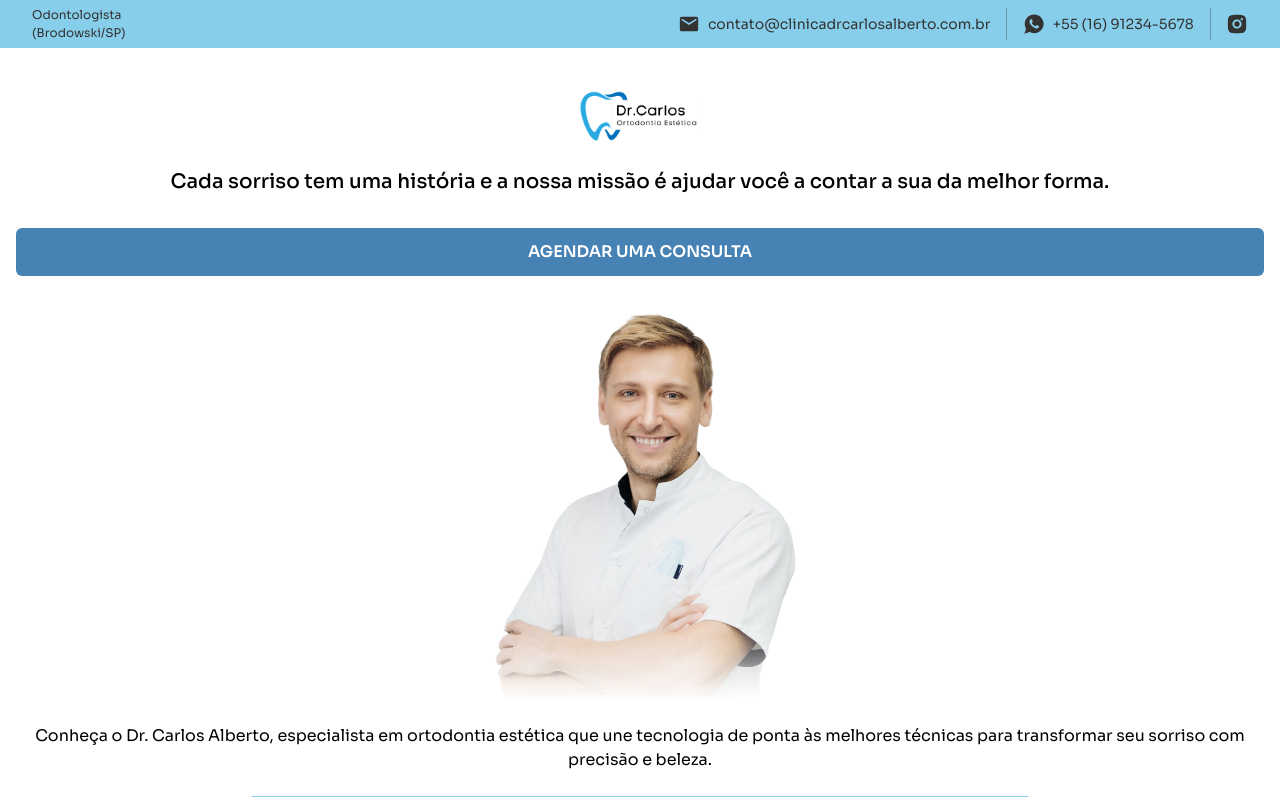
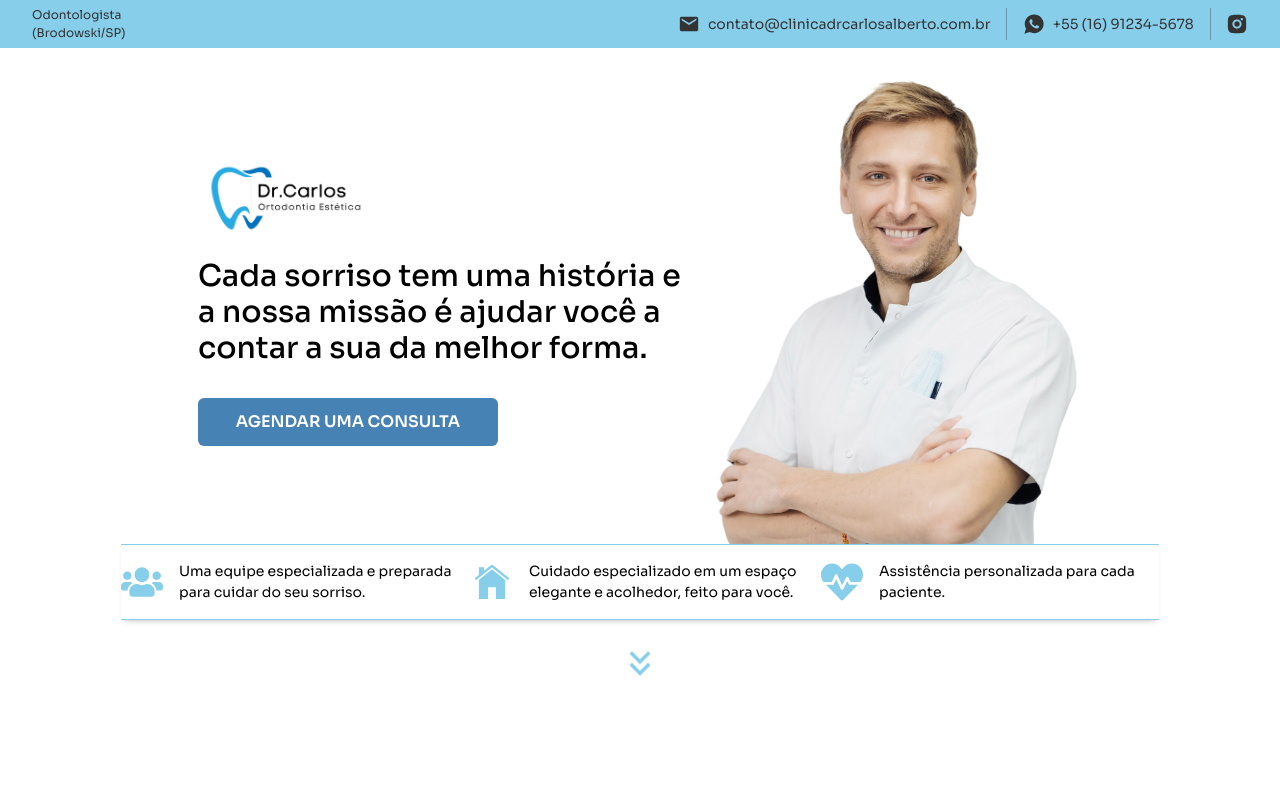
Before and after one commit to oliveiradniel/landingpage-ortodontia-carlos, a React (Vite) app: page / in a window 1280 px wide. Shown: the top 800 px of the page. Built offline with nearby package versions, Linux system fonts and the light colour scheme.

Commit message:
style: make changes to HeroSection to be adaptable on larger devices

```diff
--- a/src/sections/HeroSection.tsx
+++ b/src/sections/HeroSection.tsx
@@ -4,58 +4,51 @@ import { MdKeyboardDoubleArrowDown } from "react-icons/md";
 
 export default function HeroSection() {
   return (
-    <div className="min-h-screen pt-6 flex justify-center">
-      <div className="flex flex-col items-center gap-6">
+    <div className="flex justify-center">
+      <div className="flex flex-col items-center gap-6 sm:gap-0">
+        <div className="flex flex-col sm:flex-row items-center">
+          <div className="flex flex-col gap-6 items-center sm:items-start w-full">
             <img
               src="/logo.png"
               alt=""
               aria-hidden="true"
-          className="h-14 w-[140px]"
+              className="h-14 w-[140px] lg:h-18 lg:w-[180px]"
             />
 
-        <h1 className="text-center text-xl font-medium">
-          Cada sorriso tem uma história e a nossa missão é ajudar você a contar
-          a sua da melhor forma.
+            <h1 className="text-center text-xl sm:text-2xl md:text-3xl font-medium sm:text-start sm:max-w-[400px] md:max-w-[500px]">
+              Cada sorriso tem uma história e a nossa missão é ajudar você a
+              contar a sua da melhor forma.
             </h1>
 
-        <button className="bg-linear-to-r bg-steel-blue w-full py-3 rounded-md text-[#fff] font-semibold cursor-pointer hover:bg-steel-blue/90 transition duration-300 mt-2 ease-in-out hover:scale-[1.005]">
+            <button className="bg-linear-to-r bg-steel-blue py-3 rounded-md text-[#fff] font-semibold cursor-pointer hover:bg-steel-blue/90 transition duration-300 mt-2 ease-in-out hover:scale-[1.005] w-full sm:max-w-[300px]">
               AGENDAR UMA CONSULTA
             </button>
+          </div>
 
           <img
             src="/dr-carlos-sorrindo.png"
             alt="Dr. Carlos"
-          className="h-100 mask-b-from-80%"
-        />
-
-        <div className="flex gap-2">
-          <div className="h-22 w-22 rounded-full bg-powder-blue hidden">
-            <img
-              src="/retrato-dr-carlos.png"
-              alt=""
-              aria-hidden="true"
-              className="h-full w-full rounded-full"
+            className="h-100 w-auto sm:h-80 md:h-100 lg:h-120 mask-b-from-80% sm:mask-b-from-100%"
           />
         </div>
-          <p className="flex-1 text-center">
-            Conheça o Dr. Carlos Alberto, especialista em ortodontia estética
-            que une tecnologia de ponta às melhores técnicas para transformar
-            seu sorriso com precisão e beleza.
+
+        <p className="flex-1 text-center sm:hidden">
+          Conheça o Dr. Carlos Alberto, especialista em ortodontia estética que
+          une tecnologia de ponta às melhores técnicas para transformar seu
+          sorriso com precisão e beleza.
         </p>
-        </div>
 
-        <div className="border border-x-0 py-4 flex border-sky-blue flex-col gap-6 shadow-[0_4px_6px_-4px_rgba(0,0,0,0.3)]">
+        <div className="border border-x-0 py-4 flex border-sky-blue flex-col gap-6 md:gap-3 shadow-[0_4px_6px_-4px_rgba(0,0,0,0.3)] md:flex-row">
           <div className="flex gap-4 text-[14px] items-center">
             <FaUsers size={42} color="#87ceeb" />
-            <p className="flex-1">
-              Uma equipe especializada e preparada para cuidar do seu sorriso
-              com tecnologia, estética e precisão.
+            <p className="flex-1 md:max-w-[280px]">
+              Uma equipe especializada e preparada para cuidar do seu sorriso.
             </p>
           </div>
 
           <div className="flex gap-4 text-[14px] items-center">
             <IoIosHome size={42} color="#87ceeb " />
-            <p className="flex-1">
+            <p className="flex-1 md:max-w-[280px]">
               Cuidado especializado em um espaço elegante e acolhedor, feito
               para você.
             </p>
@@ -63,7 +56,7 @@ export default function HeroSection() {
 
           <div className="flex gap-4 text-[14px] items-center">
             <FaHeartbeat size={42} color="#87ceeb " />
-            <p className="flex-1">
+            <p className="flex-1 md:max-w-[280px]">
               Assistência personalizada para cada paciente.
             </p>
           </div>
@@ -71,10 +64,9 @@ export default function HeroSection() {
 
         <MdKeyboardDoubleArrowDown
           size={42}
-          className="text-sky-blue animate-bounce"
+          className="text-sky-blue animate-bounce sm:mt-6"
         />
       </div>
-      <div>{/* Image */}</div>
     </div>
   );
 }
```
Lines whose indentation alone changed are shown as unchanged.
